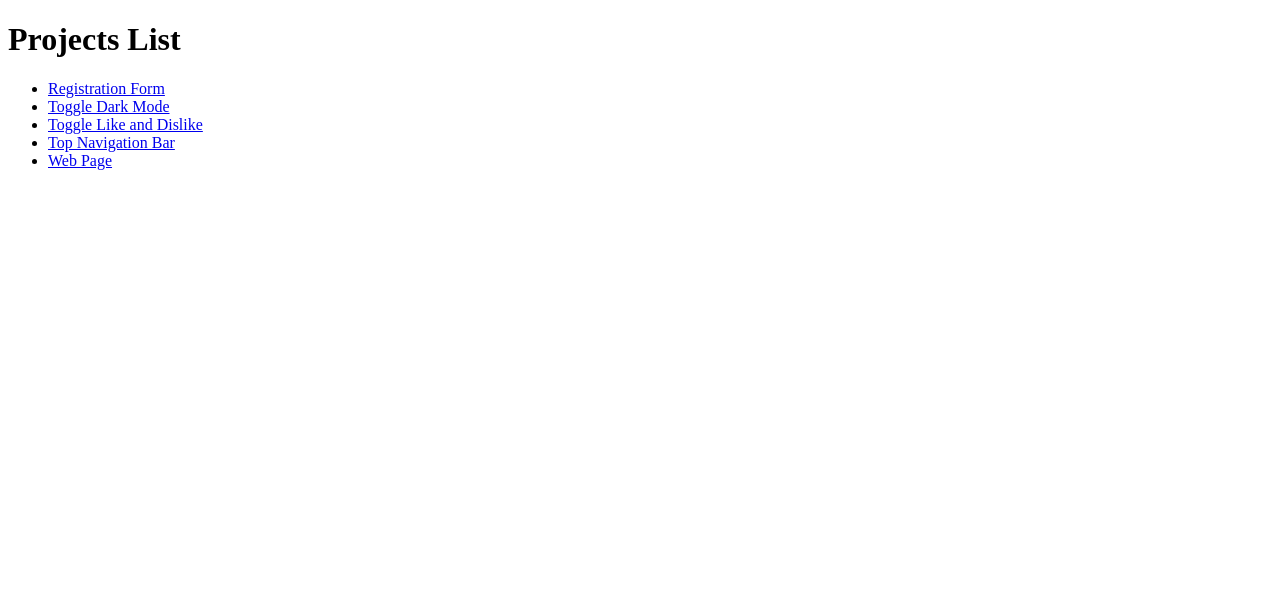
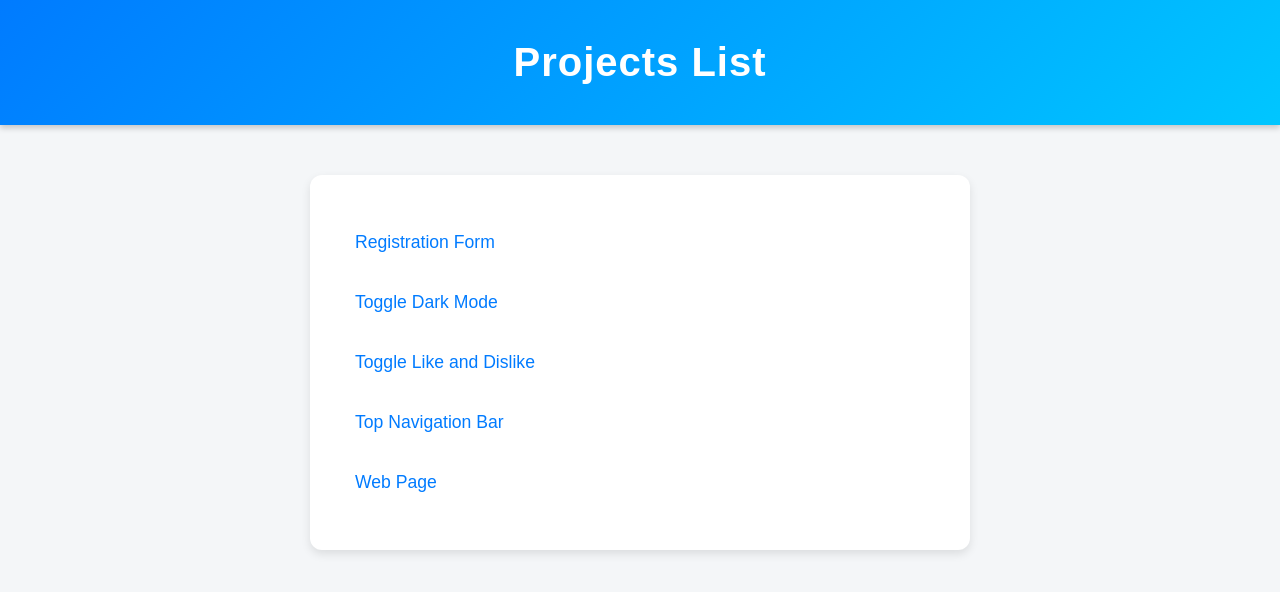
Before and after one commit to abhishekbalani/studyproject, a plain HTML site: page index.html in a window 1280 px wide. Drawn offline with Linux system fonts and the light colour scheme.

Commit message:
Update index.html

```diff
--- a/index.html
+++ b/index.html
@@ -3,7 +3,82 @@
 <head>
   <meta charset="UTF-8">
   <meta name="viewport" content="width=device-width, initial-scale=1.0">
-    <title>Document</title>
+  <title>Projects List</title>
+  <style>
+    /* General Page Styles */
+    body {
+      font-family: "Poppins", Arial, sans-serif;
+      background-color: #f4f6f8;
+      color: #333;
+      margin: 0;
+      padding: 0;
+    }
+
+    /* Header */
+    .header {
+      background: linear-gradient(135deg, #007BFF, #00C6FF);
+      color: white;
+      padding: 40px 20px;
+      text-align: center;
+      box-shadow: 0 3px 6px rgba(0, 0, 0, 0.2);
+    }
+
+    .header h1 {
+      margin: 0;
+      font-size: 2.5rem;
+      letter-spacing: 1px;
+    }
+
+    /* Projects List Container */
+    .Projects-List {
+      max-width: 600px;
+      margin: 50px auto;
+      background: white;
+      border-radius: 12px;
+      box-shadow: 0 4px 10px rgba(0, 0, 0, 0.1);
+      padding: 30px;
+    }
+
+    /* Unordered List Styles */
+    ul {
+      list-style: none;
+      padding: 0;
+      margin: 0;
+    }
+
+    li {
+      margin: 15px 0;
+    }
+
+    /* Link Styles */
+    a {
+      text-decoration: none;
+      color: #007BFF;
+      font-size: 1.1rem;
+      font-weight: 500;
+      display: block;
+      padding: 12px 15px;
+      border-radius: 8px;
+      transition: all 0.3s ease;
+    }
+
+    a:hover {
+      background-color: #007BFF;
+      color: white;
+      transform: translateX(5px);
+    }
+
+    /* Responsive Design */
+    @media (max-width: 600px) {
+      .header h1 {
+        font-size: 2rem;
+      }
+      .Projects-List {
+        margin: 20px;
+        padding: 20px;
+      }
+    }
+  </style>
 </head>
 <body>
   <div class="header">
```
Lines whose indentation alone changed are shown as unchanged.
